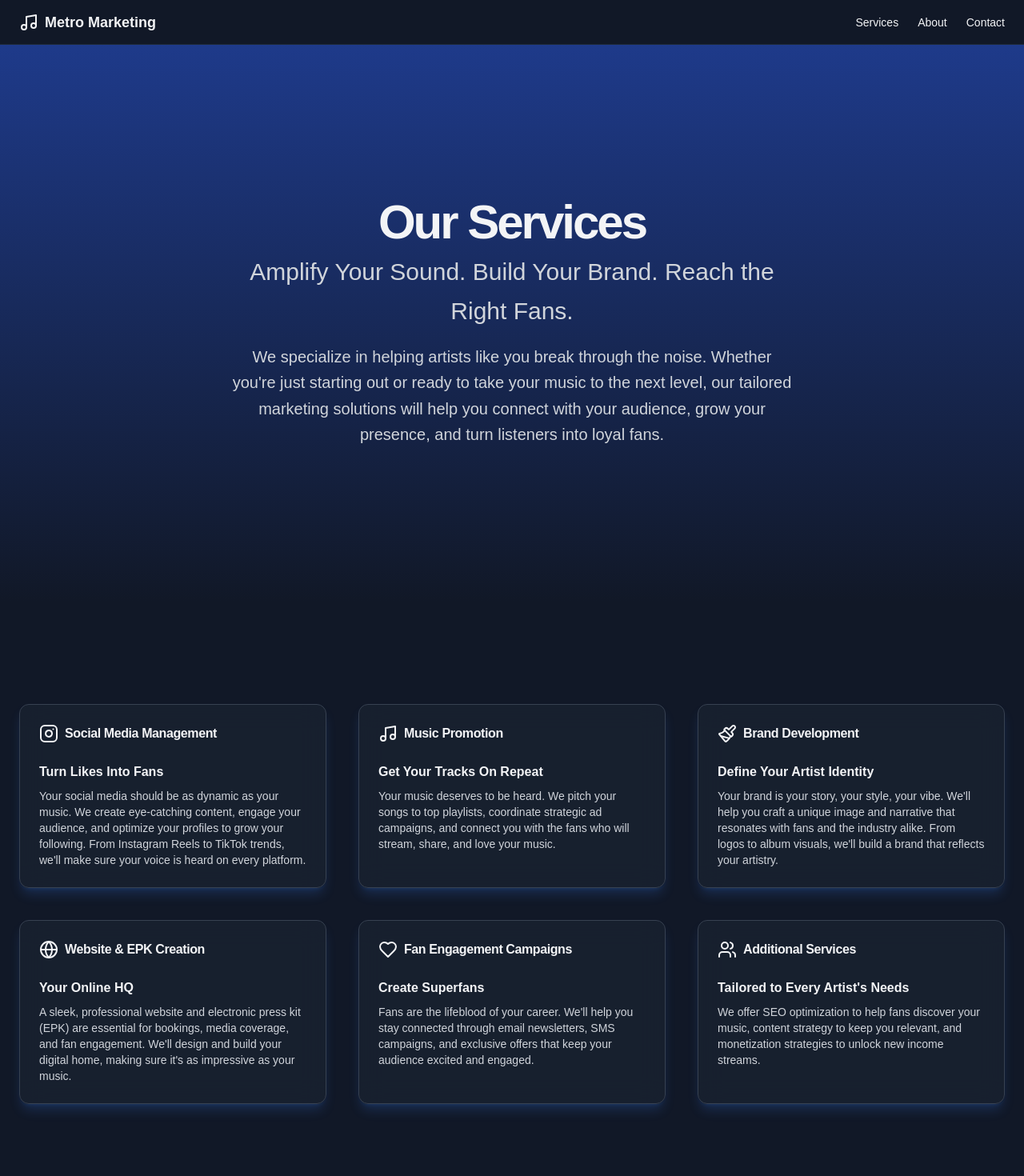
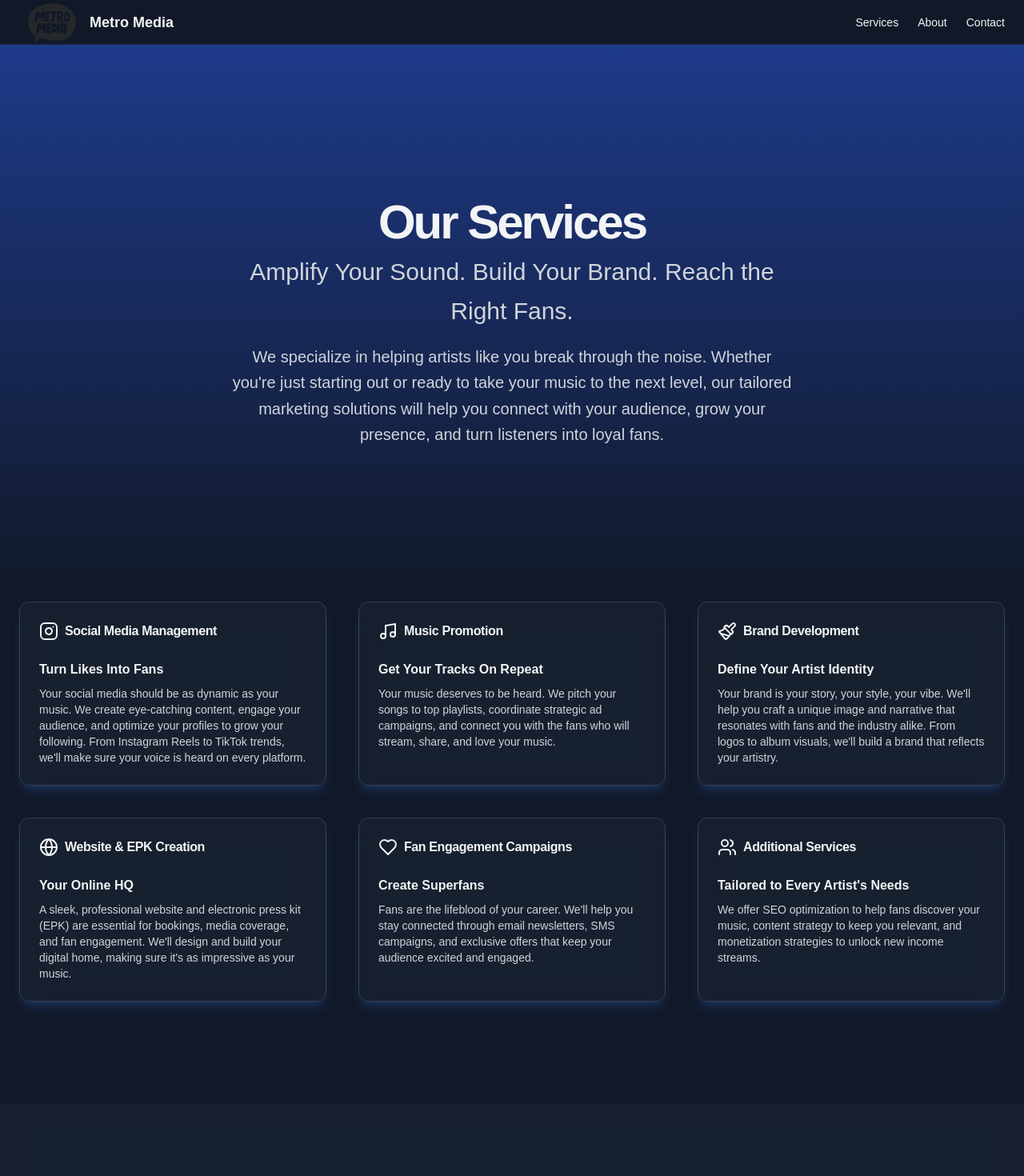
Before and after one commit to Ocheezyy/metro-music-marketing, a Next.js app: page / in a window 1280 px wide. Shown: the top 1470 px of the page at 80% size. Built offline with nearby package versions, Linux system fonts and the light colour scheme.

Commit message:
Put placeholder header logo, not looking good. Fixed padding on services.

```diff
--- a/app/home-components/header.jsx
+++ b/app/home-components/header.jsx
@@ -1,12 +1,13 @@
 import Link from "next/link";
 import { Music } from "lucide-react";
+import Image from "next/image";
 
 export default function header() {
     return (
         <header className="px-4 lg:px-6 h-14 flex items-center border-b border-gray-800">
             <Link className="flex items-center justify-center" href="/">
-                <Music className="h-6 w-6"/>
-                <span className="ml-2 text-lg font-bold">Metro Marketing</span>
+                <Image src="/metro-media.png" alt="metro-media-logo" width={20} height={20} className="h-20 w-20"/>
+                <span className="ml-2 text-lg font-bold">Metro Media</span>
             </Link>
             <nav className="ml-auto flex gap-4 sm:gap-6">
                 <Link className="text-sm font-medium hover:text-gray-300" href="#services">
--- a/app/page.js
+++ b/app/page.js
@@ -22,7 +22,7 @@ export default function Home() {
               </div>
             </div>
           </section>
-          <section id="services" className="w-full py-12 md:py-24 lg:py-32">
+          <section id="services" className="w-full pb-12 md:pb-24 lg:pb-32">
             <div className="container mx-auto px-4 md:px-6">
               <Services />
             </div>
```
Also changed, not shown: public/metro-media.png (added).
